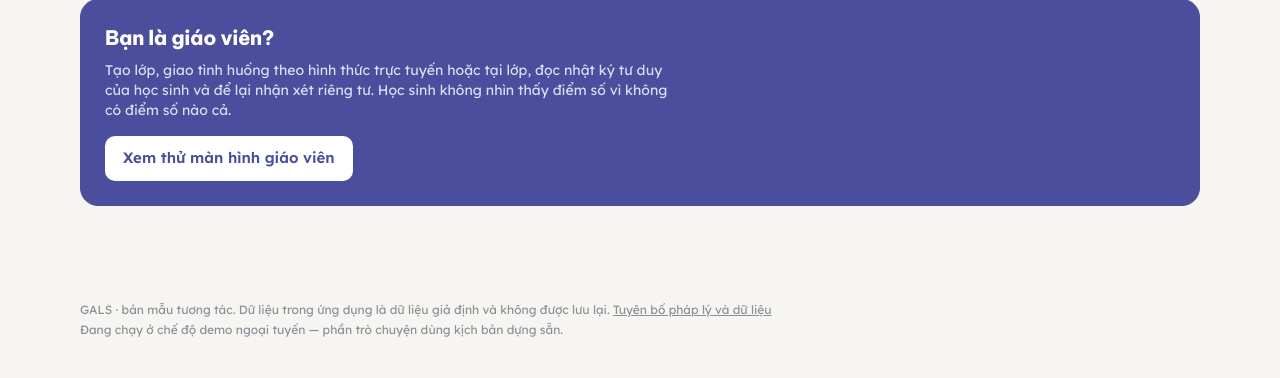
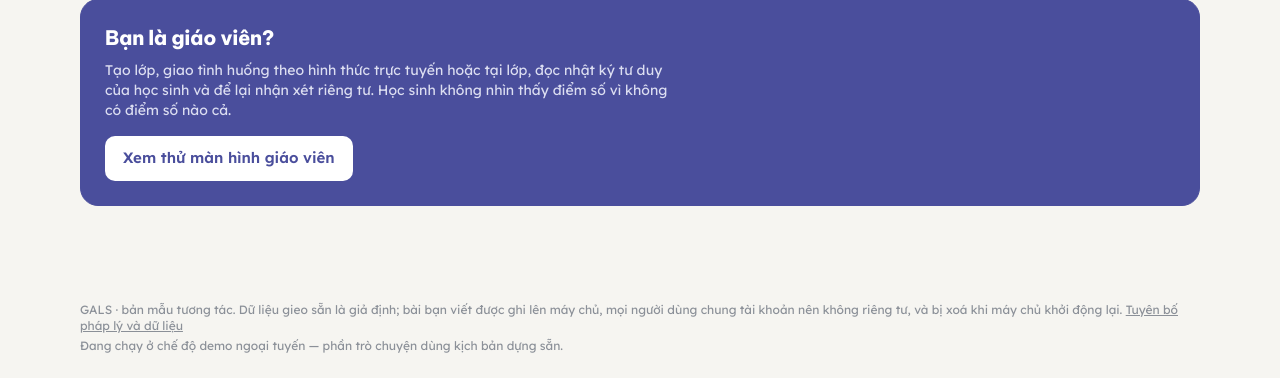
Before and after one commit to soya-00/steam-mvp, a FastAPI app: page / in a window 1280 px wide. Shown: the part 1385-1763 px from the top of the page. Before the commit the page ends 1722 px from the top, so only its background shows below. Run offline with FastAPI, Linux system fonts and the light colour scheme; style sheets or scripts are compiled from the project's sources.

Commit message:
Correct the footer wording too
The site footer carried the same wrong claim the README did — that data is not
saved — on every page. Now says what actually happens: seeded data is
fictional, what you write goes to the server, accounts are shared so nothing
is private, and it is wiped on restart.

Spotted while capturing screenshots of the running app.

```diff
--- a/app/templates/base.html
+++ b/app/templates/base.html
@@ -89,7 +89,8 @@
 
 <footer class="mx-auto w-full max-w-6xl px-4 py-6 text-xs text-ink-faint">
   <p>
-    GALS · bản mẫu tương tác. Dữ liệu trong ứng dụng là dữ liệu giả định và không được lưu lại.
+    GALS · bản mẫu tương tác. Dữ liệu gieo sẵn là giả định; bài bạn viết được ghi lên máy
+    chủ, mọi người dùng chung tài khoản nên không riêng tư, và bị xoá khi máy chủ khởi động lại.
     <a class="underline hover:text-ink"
        href="https://github.com/soya-00/steam-mvp/blob/main/LEGAL.md"
        target="_blank" rel="noopener">Tuyên bố pháp lý và dữ liệu</a>
```
